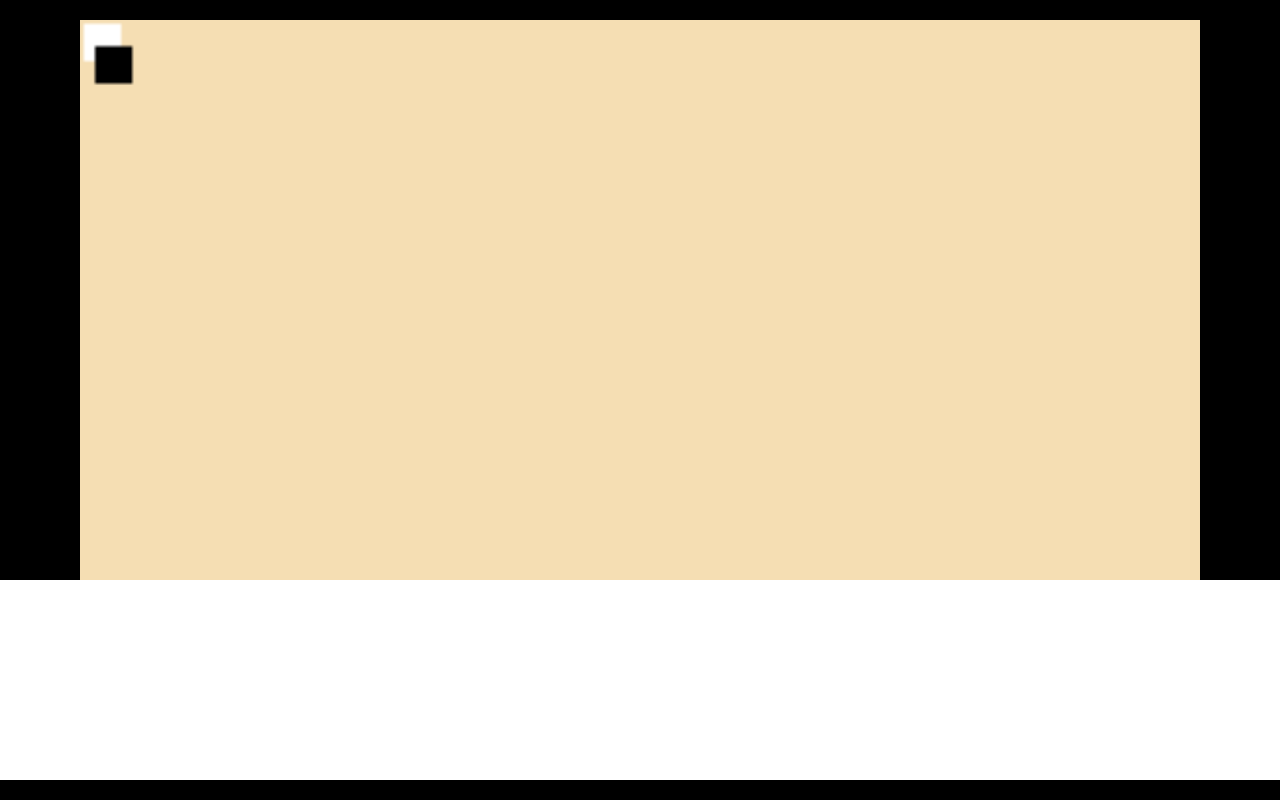
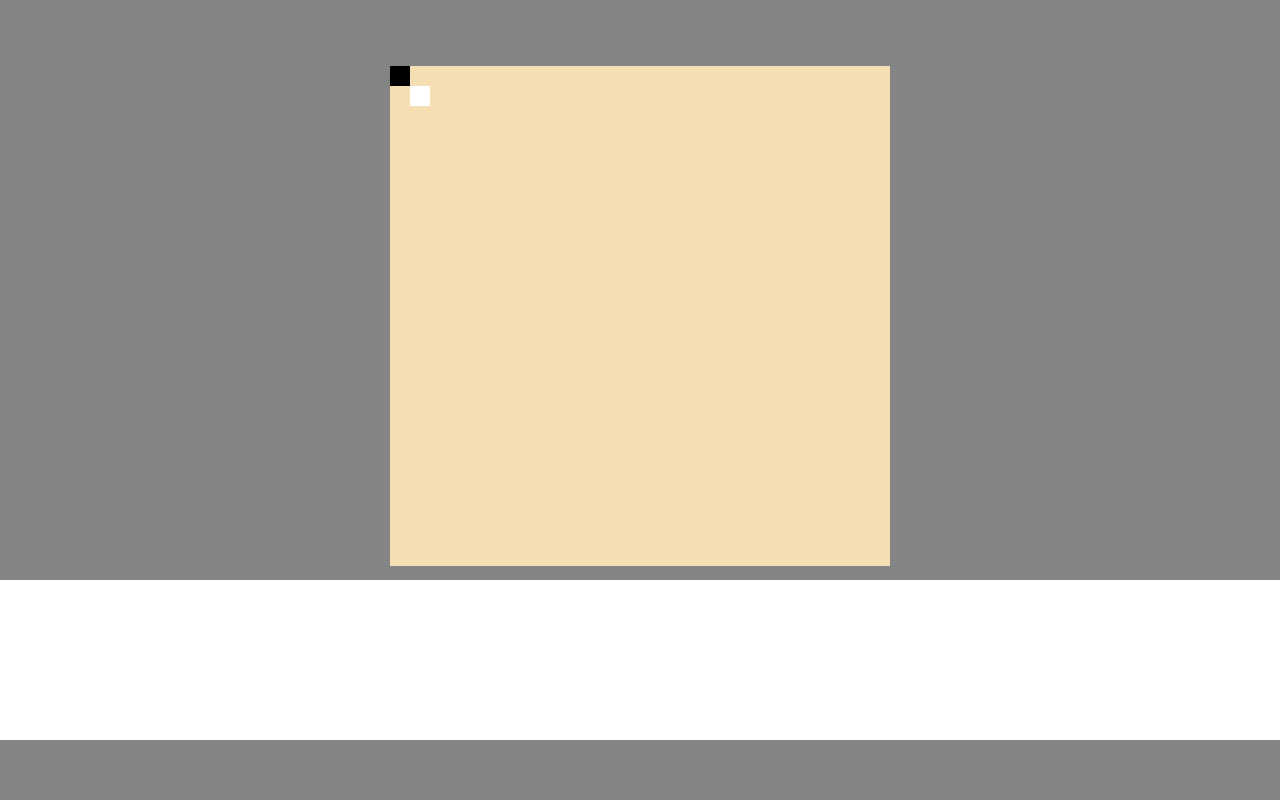
Before and after one commit to vinipet/labirinto, a plain HTML site: page index.html in a window 1280 px wide. Drawn offline with Linux system fonts and the light colour scheme.

Commit message:
render-player-wall-add

```diff
--- a/assets/scripts/player.js
+++ b/assets/scripts/player.js
@@ -1,18 +1,12 @@
 const canvaElement = document.getElementById('screen')
 const screen = canvaElement.getContext('2d')
-
-const cor = 'blue'
-const positionX = 0
-const positionY = 0
-const width = 250
-const height = 250
 
 const game = {
    players: {
       'player1': {x:1, y:1}
    },
    walls: {
-      'wall1': {x:4, y:7}
+      'wall1': {x:0, y:0, height: 1, width:1}
    }
 }
 
@@ -22,12 +16,13 @@ function renderScreen() {
    for(playerId in game.players){
       const player = game.players[playerId]
       screen.fillStyle = 'white'
-      screen.fillRect(player.x, player.y, 10,10)
+      screen.fillRect(player.x, player.y, 1, 1)
    }
 
    for(wallId in game.walls){
       const wall = game.walls[wallId]
       screen.fillStyle = 'black'
-      screen.fillRect(wall.x, wall.y,10,10)
+      screen.fillRect(wall.x, wall.y, wall.width, wall.height)
    }
+   requestAnimationFrame(renderScreen)
 }
--- a/assets/styles/main.css
+++ b/assets/styles/main.css
@@ -5,7 +5,7 @@
 }
 
 body{
-   background-color: black;
+   background-color: rgb(132, 132, 132);
    display: flex;
    flex-direction: column;
    justify-content: center;
@@ -14,12 +14,18 @@ body{
 }
 
 canvas{
+   margin: 10px;
    background-color: wheat;
-   height: 70%;
+   height: 500px;
+   width: 500px;
+   image-rendering: pixelated;
+   image-rendering: crisp-edges;
+   image-rendering: -moz-crisp-edges;
 }
 
 #controles{
-   height: 25%;
+   margin: 4px;
+   height: 20%;
    width: 100%;
    background-color: white;
 }
--- a/index.html
+++ b/index.html
@@ -7,7 +7,7 @@
    <link rel="stylesheet" href="assets/styles/main.css">
 </head>
 <body>
-   <canvas id="screen" ></canvas>
+   <canvas id="screen" width="25" height="25" ></canvas>
    <div id="controles">
 
    </div>
```
